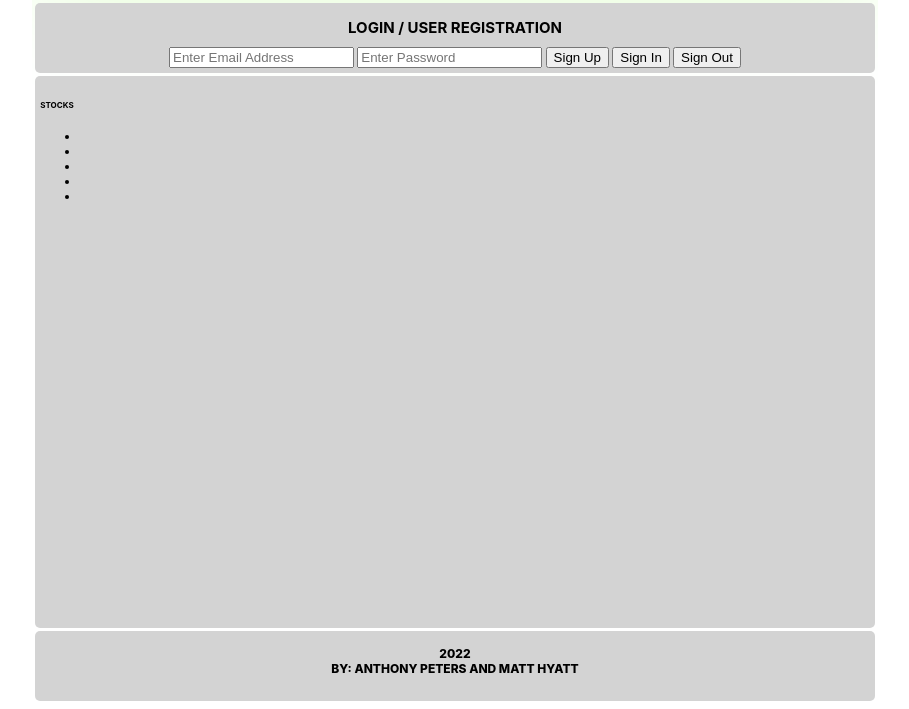
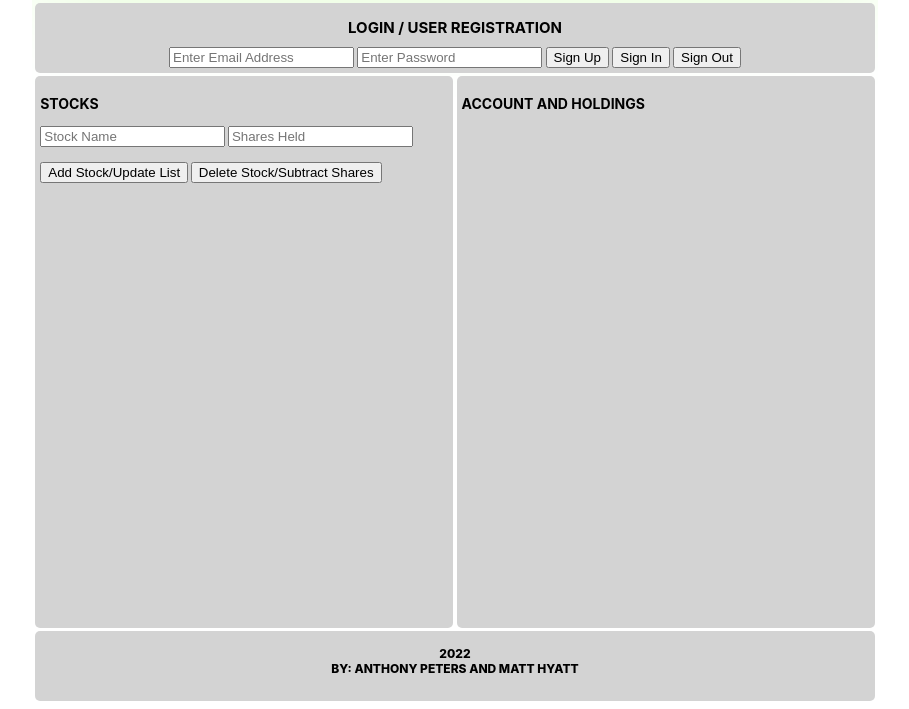
Before and after one commit to mhyatt000/comp324, a plain HTML site: page signin.html in a window 1280 px wide. Shown: the part 91-800 px from the top of the page, without its empty margins (185-1094 px from the left). Drawn offline with Linux system fonts and the light colour scheme; no server answers.

Commit message:
Stock Lists

```diff
--- a/css/style.css
+++ b/css/style.css
@@ -115,6 +115,7 @@ h2{
 
 .content-left{
     background: lightgrey;
+    color : black;
     padding : 5px;
     grid-area: content-left;
     border-radius:var(--root-radius);
@@ -124,6 +125,7 @@ h2{
 
 .content-right{
     background: lightgrey;
+    color : black;
     padding : 5px;
     grid-area: content-right;
     border-radius:var(--root-radius);
--- a/signin.html
+++ b/signin.html
@@ -69,7 +69,9 @@
                         // Signed in
                         const user = userCredential.user;
                         var lgDate = new Date()
-
+                        update(ref(database, 'users/'), {
+                            current_user : user.uid
+                        })
                         update(ref(database, 'users/' + user.uid), {
                                 last_login: lgDate,
                                 password: password
@@ -93,12 +95,20 @@
             logout.addEventListener("click", (e)=>{
                 signOut(auth).then(() => {
                     // Sign-out successful.
-                    alert('Sign out Successful')
-                    location.reload();
+                    update(ref(database, 'users/'),
+                            {current_user : "null"}
+                        ).then(() =>{
+                            alert('Sign out Successful')
+                            location.reload();
+                        })
                     }).catch((error) => {
                     // An error happened.
                     alert(errorMessage)
                     });
+            })
+
+            update.addEventListener("click", (e)=>{
+
             })
 
           </script>
@@ -115,16 +125,19 @@
                     <button id="login">Sign In</button>
                     <button id="logout">Sign Out</button>
             </div>
-            <div class="content-center">
-                <h6>Stocks</h6>
-                <ul>
-                    <li></li>
-                    <li></li>
-                    <li></li>
-                    <li></li>
-                    <li></li>
+            <div class="content-left">
+                <h3>Stocks</h3>
+                <input placeholder="Stock Name" id="stock-name">
+                <input placeholder="Shares Held" id="shares">
+                <br>
+                <br>
+                <button id="update">Add Stock/Update List</button>
+                <button id="delete">Delete Stock/Subtract Shares</button>
+            </div>
 
-                </ul>
+            <div class="content-right">
+                <h3>Account and Holdings</h3>
+
             </div>
         </main>
 
```
